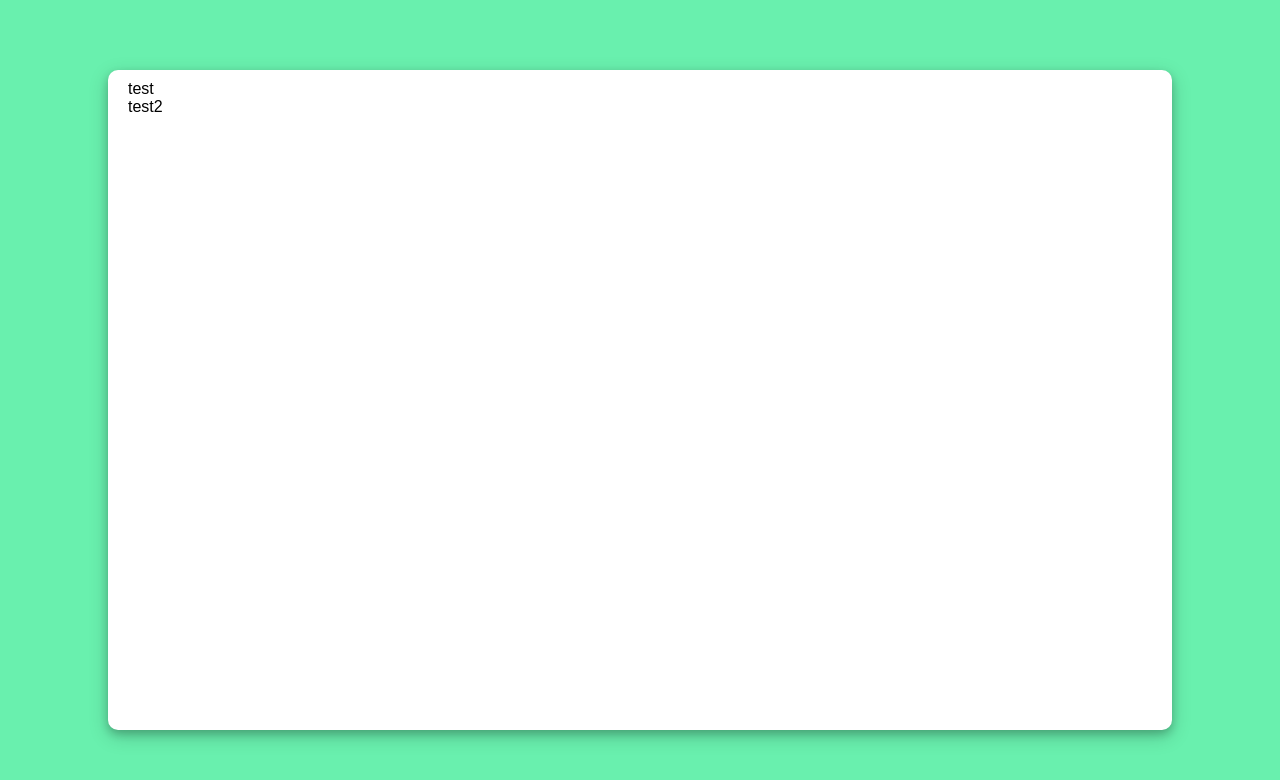
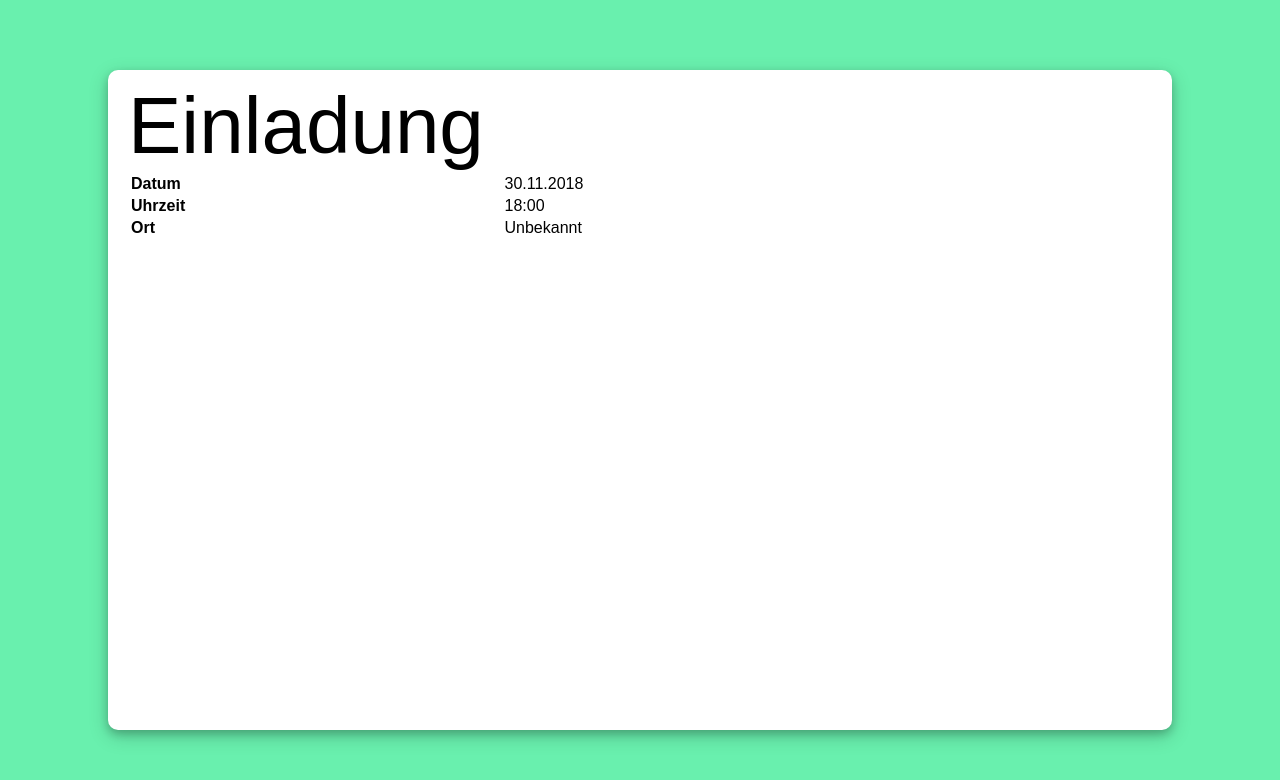
Before and after one commit to RaphiOriginal/30, a React (Create React App) app: page / in a window 1280 px wide. Shown: the top 780 px of the page. Built offline with nearby package versions, Linux system fonts and the light colour scheme.

Commit message:
added prototyping title and prototyping details

```diff
--- a/src/App.css
+++ b/src/App.css
@@ -19,20 +19,38 @@
   box-shadow: 0 4px 8px 0 rgba(0, 0, 0, 0.2), 0 6px 20px 0 rgba(0, 0, 0, 0.19);
 }
 
+.detail {
+}
+
+.details {
+}
+
+.bold {
+  font-weight: bold;
+}
+
+.tab {
+  position: absolute;
+  display: inline-block;
+  width: 5em;
+}
+
+.paragraph {
+  padding-left: 2em;
+}
+
 .App-logo {
   animation: App-logo-spin infinite 20s linear;
   height: 80px;
 }
 
 .App-header {
-  background-color: #222;
   height: 150px;
   padding: 20px;
-  color: white;
 }
 
 .App-title {
-  font-size: 1.5em;
+  font-size: 5em;
 }
 
 .App-intro {
--- a/src/App.js
+++ b/src/App.js
@@ -7,8 +7,12 @@ class App extends Component {
     return (
       <div className="App">
         <Page classname="Page">
-          <Title>test</Title>
-          <Title>test2</Title>
+          <Title classname="App-title">Einladung</Title>
+          <Details>
+            <Detail header="Datum" info="30.11.2018" />
+            <Detail header="Uhrzeit" info="18:00" />
+            <Detail header="Ort" info="Unbekannt" />
+          </Details>
         </Page>
       </div>
     );
@@ -39,4 +43,23 @@ class Text extends Component {
   }
 }
 
+class Detail extends Component {
+  render () {
+    return (
+      <tr className="detail">
+        <td className="bold">{this.props.header}</td>
+        <td className="paragraph">{this.props.info}</td>
+      </tr>
+    )
+  }
+}
+
+class Details extends Component {
+  render () {
+    return (
+      <table classname="details">{this.props.children}</table>
+    )
+  }
+}
+
 export default App;
```
